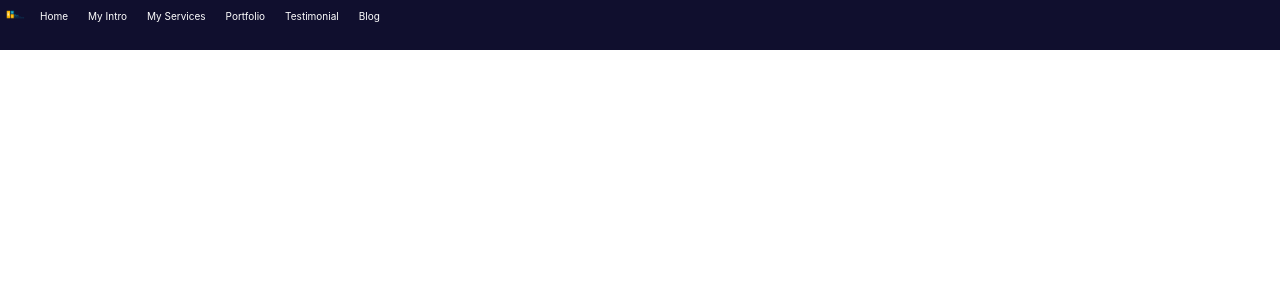
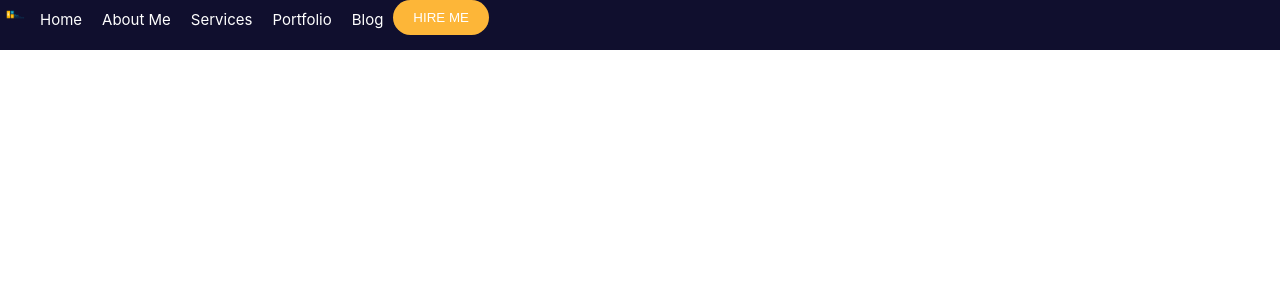
Before and after one commit to paakofiaidoo/Portfolio-1, a PHP site: page / in a window 1280 px wide. Shown: the top 300 px of the page. Run offline with PHP 8.4, Linux system fonts and the light colour scheme.

Commit message:
first code

```diff
--- a/index.html
+++ b/index.html
@@ -13,15 +13,14 @@
       <div class="links">
 
               <li><a href="#"> Home</a></li>
-              <li><a href=""  >My Intro</a></li>
-              <li><a href="" >My Services</a></li>
+              <li><a href=""  >About Me</a></li>
+              <li><a href="" >Services</a></li>
               <li><a href="" >Portfolio</a></li>
-              <li><a href="">Testimonial</a></li>
+
               <li><a href="" link="_blank">Blog</a></li>
+      </div>
+      <div class="action"> <button>HIRE ME</button></div>
 
-
-      </div>
-      <div class="action"></div>
     </nav>
     <header></header>
     <main></main>
--- a/styles/style.css
+++ b/styles/style.css
@@ -1,5 +1,6 @@
 *{
     box-sizing: content-box;
+    transition: all 250ms ease-in-out;
 
     margin :0px
 
@@ -47,6 +48,7 @@
 .links li{
     padding: 1rem;
     text-transform: capitalize;
+    font-size: 1.5rem;
 
 
 }
@@ -55,3 +57,33 @@ a{
     text-decoration: none;
     color: inherit;
 }
+
+
+
+
+.links li:hover , .links li:active{
+    color :#fdb638;
+    transform: scale(1.2);
+
+
+}
+.links li:visited{
+
+    color: #bb8529;
+}
+
+ button {
+    color: white;
+    background-color: #fdb638;
+    padding: 1rem;
+    padding-left: 2rem;
+    padding-right:2rem ;
+    border-radius:2rem ;
+    border: 0;
+
+
+
+
+
+
+}
```
